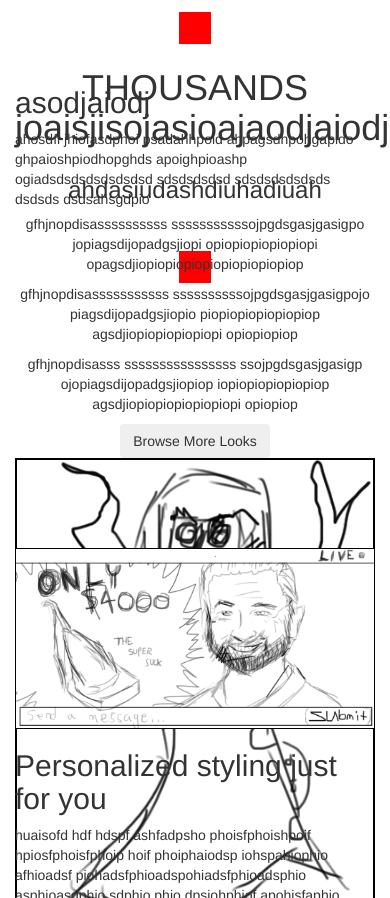
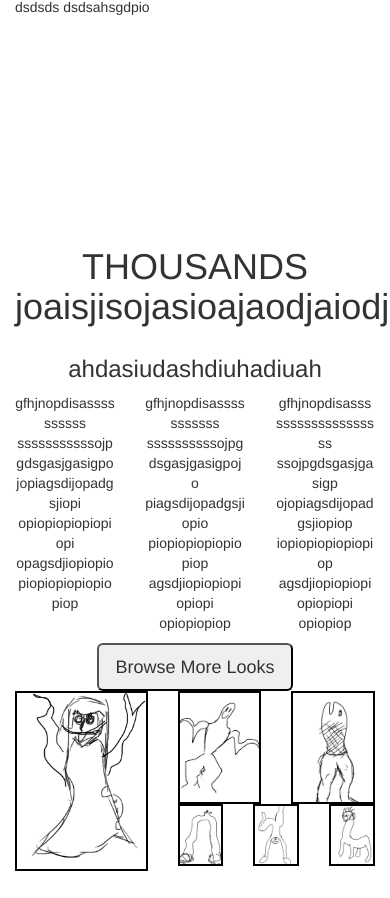
Before and after one commit to A-Au/ClubManner-frontend, a plain HTML site: page mock/mock.html in a window 390 px wide. Shown: the part 1102-2000 px from the top of the page. Drawn offline with nearby package versions, Linux system fonts and the light colour scheme.

Commit message:
fixed responsive for mockup

```diff
--- a/mock/mock.html
+++ b/mock/mock.html
@@ -15,13 +15,6 @@
 		#a4{background: orange;}
 		#a5{background: purple;}
 		*/
-		.asd{
-			margin:3em auto;
-			width:32px;
-			height:32px;
-			background:red;
-			border: thick solid black 2px;
-		}
 		p{
 			word-wrap: break-word;
 		}
@@ -39,14 +32,13 @@
 		}
 		section{
 			padding:100px 0;
-			height:500px;
 		}
 		@media (min-width: 768px) {
-		.pipe::after{
-			content:" | ";
-			padding-left: 2em;
+			.pipe::after{
+				content:" | ";
+				padding-left: 2em;
+			}
 		}
-	}
 	</style>
 </head>
 <body>
@@ -92,17 +84,14 @@
 				<div class="col-md-4">
 					<h2>asodjaiodj</h2>
 					<p>ahosdfijhiofa sdphoipsadahhpoidahp agsdhpohgapidoghpaioshpio dhopghdsapoi ghpioashpogiadsdsdsd sdsdsdsdsdsdsdsdsdsdsdsdsdsds dsdsdsdsdsdsahsgdpio</p>
-					<div class="asd"></div>
 				</div>
 				<div class="col-md-4">
 					<h2>asodjaiodj</h2>
 					<p>ahosdfijhiofasdphoipsa dahhpo idahpagsdhpohgapidoghpa ioshpiodhopghdsapoighpioashpogiadsdsds dsdsdsdsdsdsdsdsdsdsdsdsdsdsdsdsdsdsdsdsdsahs gdpio</p>
-					<div class="asd"></div>
 				</div>
 				<div class="col-md-4">
 					<h2>asodjaiodj</h2>
 					<p>ahosdfi jhiofasdphoi psadahhpoid ahpagsdhpohgapido ghpaioshpiodhopghds apoighpioashp ogiadsdsdsdsdsdsdsd sdsdsdsdsd sdsdsdsdsdsds dsdsds dsdsahsgdpio</p>
-					<div class="asd"></div>
 				</div>
 			</div>
 		</div>
@@ -115,40 +104,40 @@
 				<div class="col-md-6">
 					<h3>ahdasiudashdiuhadiuah</h3>
 					<div class="row">
-						<div class="col-md-4">
+						<div class="col-xs-4">
 							<p>gfhjnopdisassssssssss sssssssssssojpgdsgasjgasigpo jopiagsdijopadgsjiopi opiopiopiopiopiopi opagsdjiopiopiopiopiopiopiopiopiop</p>
 						</div>
-						<div class="col-md-4">
+						<div class="col-xs-4">
 							<p>gfhjnopdisasssssssssss ssssssssssojpgdsgasjgasigpojo piagsdijopadgsjiopio piopiopiopiopiopiop agsdjiopiopiopiopiopi opiopiopiop</p>
 						</div>
-						<div class="col-md-4">
+						<div class="col-xs-4">
 							<p>gfhjnopdisasss ssssssssssssssss ssojpgdsgasjgasigp ojopiagsdijopadgsjiopiop iopiopiopiopiopiop agsdjiopiopiopiopiopiopi opiopiop</p>
 						</div>
 					</div>
-					<button class="btn">Browse More Looks</button>
+					<button class="btn-lg">Browse More Looks</button>
 				</div>
 				<div class="col-md-6">
 					<div class="row">
-						<div class="col-md-5">
+						<div class="col-xs-5">
 							<img style="max-width: 100%; border:2px solid black" src="clothes1.png"; />
 						</div>
-						<div class="col-md-7">
+						<div class="col-xs-7">
 							<div class="row">
-								<div class="col-md-6">
+								<div class="col-xs-6">
 									<img style="max-width: 100%; border:2px solid black" src="clothes2.png"; />
 								</div>
-								<div class="col-md-6">
+								<div class="col-xs-6">
 									<img style="max-width: 100%; border:2px solid black" src="clothes3.png"; />
 								</div>
 							</div>
 							<div class="row">
-								<div class="col-md-4">
+								<div class="col-xs-4">
 									<img style="max-width: 100%; border:2px solid black" src="clothes4.png"; />
 								</div>
-								<div class="col-md-4">
+								<div class="col-xs-4">
 									<img style="max-width: 100%; border:2px solid black" src="clothes5.png"; />
 								</div>
-								<div class="col-md-4">
+								<div class="col-xs-4">
 									<img style="max-width: 100%; border:2px solid black" src="clothes6.png"; />
 								</div>
 							</div>
```
